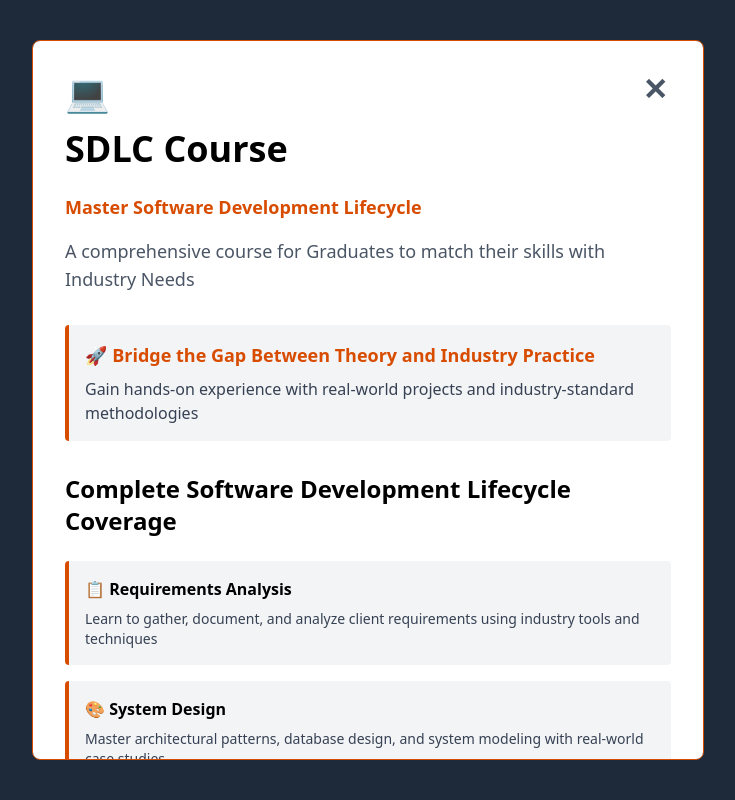
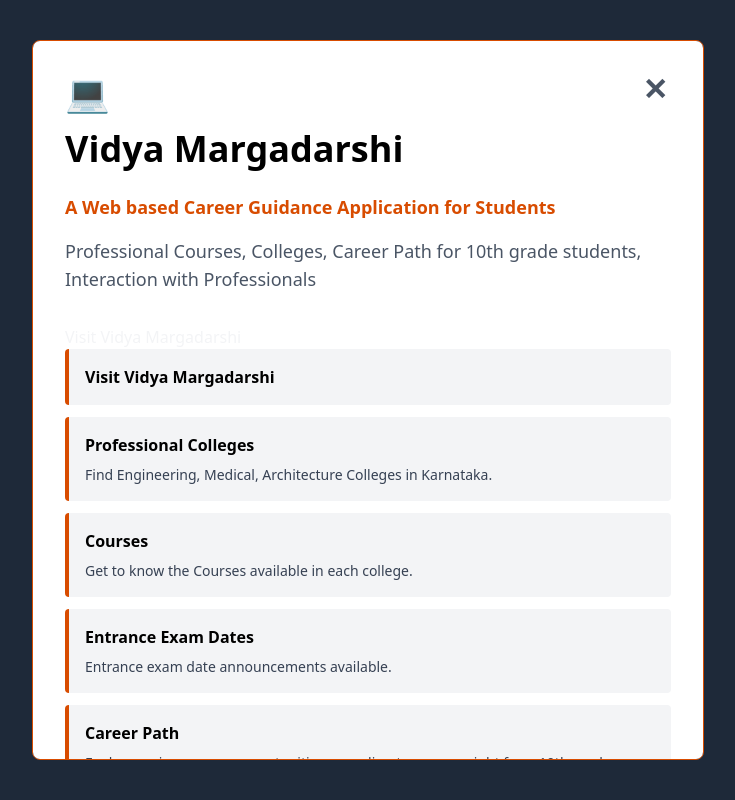
Before and after one commit to iksha-tech/iksha-institute.github.io, a React (Vite) app: page / in a window 1280 px wide. Both pictures are taken after a click on the element 294 px from the left and 457 px from the top of the page. Shown: the top 800 px of the page, without its empty margins (272-1007 px from the left). Built offline with nearby package versions, Linux system fonts and the light colour scheme.

Commit message:
added vd details

```diff
--- a/src/components/Courses.jsx
+++ b/src/components/Courses.jsx
@@ -4,6 +4,15 @@ export default function Programs() {
 
 
   const courseCategories = {
+    "Career Guidance": [
+      {
+        title: "Vidya Margadarshi",
+        description: "A Web based Career Guidance Application for Students",
+        details: "Professional Courses, Colleges, Career Path for 10th grade students, Interaction with Professionals",
+        icon: "💻",
+        hasModal: true
+      }
+    ],
     "Courses for Computer Science Students": [
       {
         title: "SDLC Course",
@@ -263,6 +272,37 @@ export default function Programs() {
                 </div>
               )}
 
+              {selectedCourse.title === "Vidya Margadarshi" && (
+                <div>
+                  <h3>Visit <a href="https://vidya-margadarshi.com">Vidya Margadarshi</a></h3>
+                  <div className="space-y-3">
+                    <div className="bg-gray-100 p-4 rounded border-l-4 border-[#D84C00]">
+                      <p className="text-black font-semibold">Visit <a href="https://vidya-margadarshi.com">Vidya Margadarshi</a></p>
+                    </div>
+                    <div className="bg-gray-100 p-4 rounded border-l-4 border-[#D84C00]">
+                      <p className="text-black font-semibold">Professional Colleges</p>
+                      <p className="text-gray-700 text-sm mt-2">Find Engineering, Medical, Architecture Colleges in Karnataka.</p>
+                    </div>
+                    <div className="bg-gray-100 p-4 rounded border-l-4 border-[#D84C00]">
+                      <p className="text-black font-semibold">Courses</p>
+                      <p className="text-gray-700 text-sm mt-2">Get to know the Courses available in each college.</p>
+                    </div>
+                    <div className="bg-gray-100 p-4 rounded border-l-4 border-[#D84C00]">
+                      <p className="text-black font-semibold">Entrance Exam Dates</p>
+                      <p className="text-gray-700 text-sm mt-2">Entrance exam date announcements available.</p>
+                    </div>
+                    <div className="bg-gray-100 p-4 rounded border-l-4 border-[#D84C00]">
+                      <p className="text-black font-semibold">Career Path</p>
+                      <p className="text-gray-700 text-sm mt-2">Explore various career opportunities according to courses right from 10th grade.</p>
+                      <p className="text-gray-700 text-sm mt-2">Identify the path based on Science, Commerce, Arts or Humanities stream.</p>
+                    </div>
+                    <div className="bg-gray-100 p-4 rounded border-l-4 border-[#D84C00]">
+                      <p className="text-black font-semibold">Global Search</p>
+                      <p className="text-gray-700 text-sm mt-2">Various options to search from - Place, College, Course, Rank.</p>
+                    </div>
+                  </div>
+                </div>
+              )}
 
               {selectedCourse.title === "AI / ML Bootcamp" && (
                 <div>
```
